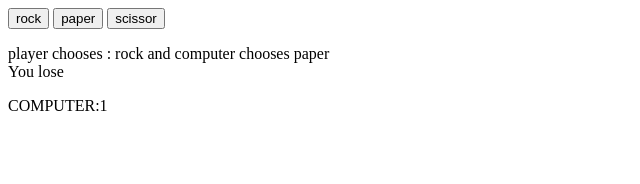
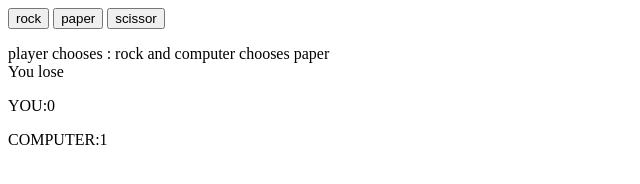
Before and after one commit to AnuragMiskin/rock-paper-scissor, a plain HTML site: page index.html in a window 1280 px wide. Both pictures are taken after a click on the button "rock". Shown: the whole page, without its empty margins (0-640 px from the left). Drawn offline with Linux system fonts and the light colour scheme.

Commit message:
made some changes to html adding initial conditions of win and loss

```diff
--- a/index.html
+++ b/index.html
@@ -12,8 +12,8 @@
     <button id="paper">paper</button>
     <button id="scissor">scissor</button>
     <p id="choice"></p>
-    <p id="win"></p>
-    <p id="loss"></p>
+    <p id="win">YOU:0</p>
+    <p id="loss">COMPUTER:0</p>
     <p id="game"></p>
 </div>
 </body>
--- a/rps.js
+++ b/rps.js
@@ -23,12 +23,12 @@ function playround(mychoice){
     ){
         message+='You Win';
         win++;
-        winCount.innerHTML="YOU:"+win;
+        winCount.textContent="YOU:"+win;
         }
     else{
-        message+='You lose'
+        message+='You lose';
         loss++;
-        lossCount.innerHTML="COMPUTER:"+loss;
+        lossCount.textContent="COMPUTER:"+loss;
     }
     resultMessage.innerHTML=message;
     if(win===5 || loss===5){
```
